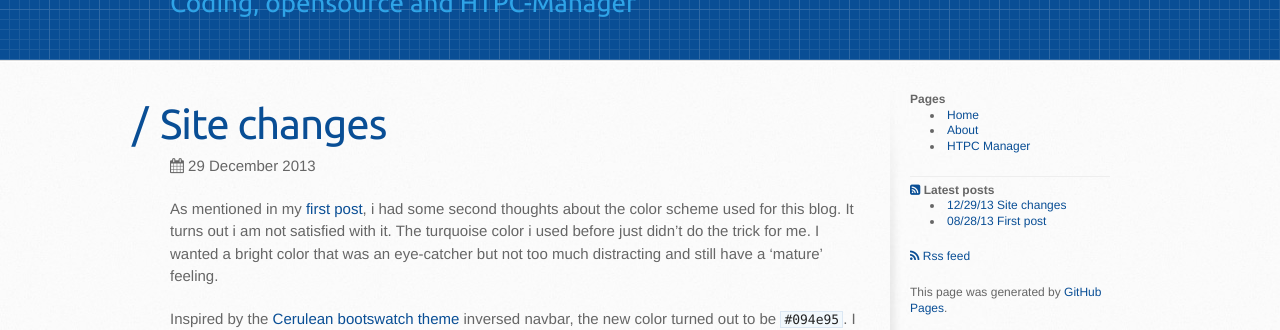
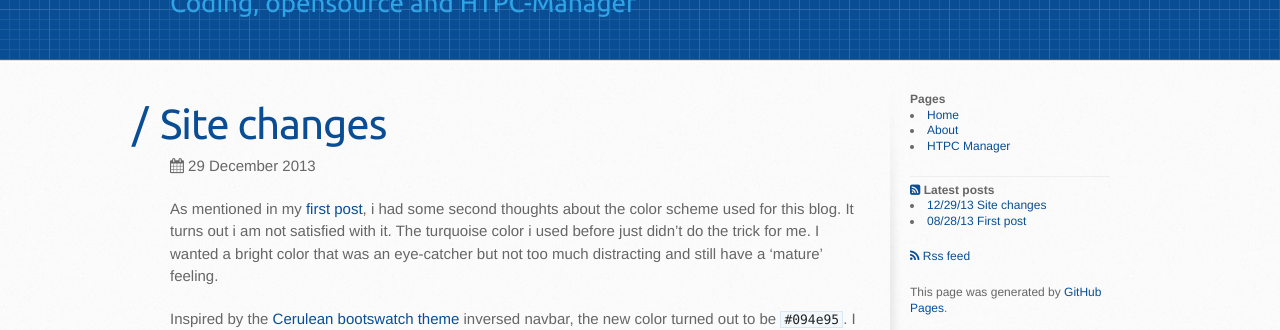
Before and after one commit to styxit/styxit.github.io, a Jekyll site: the page built from index.html, in a window 1280 px wide. Shown: the part 140-470 px from the top of the page. Built offline with Jekyll 4.4.1, drawn with Linux system fonts in a browser that asks for light colours; the list of posts is cut into pages by our own code.

Commit message:
Remove indentation on listitems in sidebar

```diff
--- a/stylesheets/stylesheet.css
+++ b/stylesheets/stylesheet.css
@@ -356,6 +356,10 @@ ol li {
   padding-left: 3px;
 }
 
+aside#sidebar li {
+  padding-left: 0px;
+}
+
 dl dd {
   font-style: italic;
   font-weight: 100;
```
